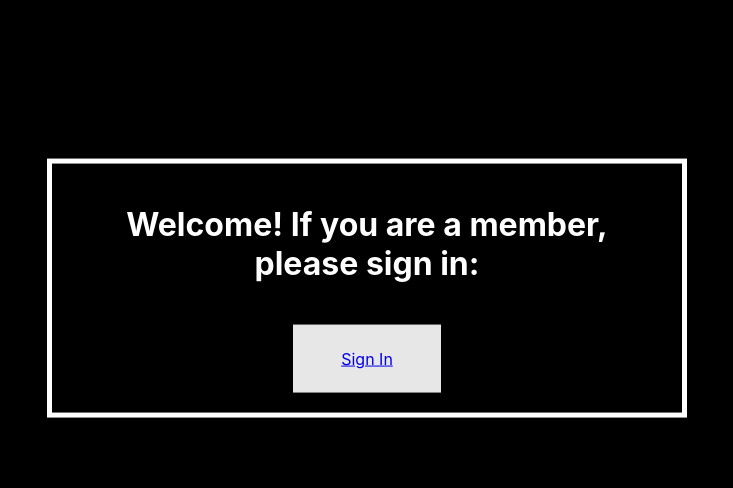
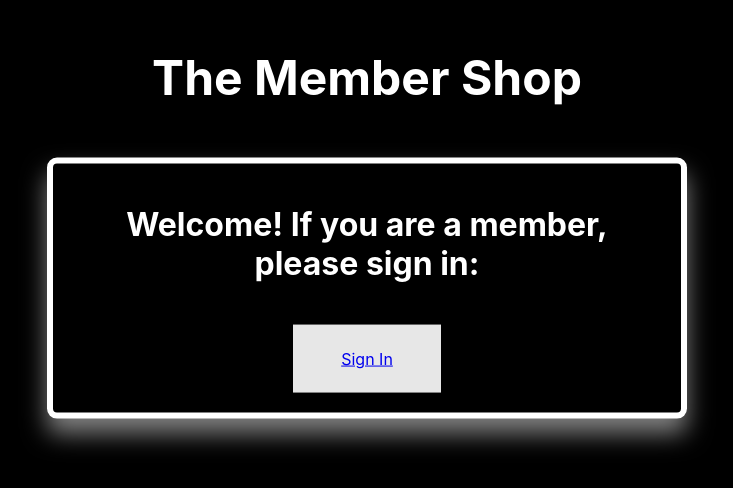
Before and after one commit to riannacastro/first-store-frontend, a React (Create React App) app: page / in a window 1280 px wide. Shown: the part 112-600 px from the top of the page, without its empty margins (273-1006 px from the left). Built offline with nearby package versions, Linux system fonts and the light colour scheme.

Commit message:
fixed homepage css

```diff
--- a/src/App.js
+++ b/src/App.js
@@ -1,15 +1,15 @@
 import './css/App.css';
 import { Switch, Route } from 'react-router-dom';
-import HomePage from './components/HomePage';
 import ItemsContainer from './components/items/ItemsContainer';
 import Login from './components/user/Signin';
+import HomePageContainer from './home/HomePageContainer';
 
 
 function App() {
   return (
     <div className="App">
       <Switch>
-        <Route exact path="/" component={HomePage}/>
+        <Route exact path="/" component={HomePageContainer}/>
         <Route path="/items" component={ItemsContainer} />
         <Route path="/signin" component={Login} />
       </Switch>
--- a/src/components/HomePage.js
+++ /dev/null
@@ -1,15 +0,0 @@
-import React, { Component } from 'react'
-import { Link } from 'react-router-dom'
-import '../css/HomePage.css'
-
-export default class HomePage extends Component {
-    render() {
-        return (
-            <div className='header'>
-                <h1>Welcome! If you are a member, please sign in:</h1>
-                < br />
-                <Link id="signin-btn" to="/signin">Sign In</Link>
-            </div>
-        )
-    }
-}
--- a/src/components/items/ItemsContainer.js
+++ b/src/components/items/ItemsContainer.js
@@ -1,10 +1,11 @@
 import React, { Component } from 'react'
 import NavBar from '../NavBar'
+import '../../css/Default.css'
 
 export default class ItemsContainer extends Component {
     render() {
         return (
-            <div>
+            <div className='main-body'>
                 <NavBar />
               <h1>All Items</h1>
             </div>
--- a/src/css/HomePage.css
+++ b/src/css/HomePage.css
@@ -2,13 +2,23 @@ body {
     background-color: black;
 }
 
-.header {
+.homepage-cont {
+    color: white;
+    padding-top: 10%;
+    font-size: 18pt;
+}
+
+.homepage-card {
+    background-color: black;
     color: white;
     position: absolute;
     left: 50%;
     top: 50%;
     transform: translate(-50%, -50%);
-    border: 5px solid #ffffff;
+    border: 6px solid #ffffff;
+    border-radius: 10px;
+    box-sizing: border-box;
+    box-shadow: 0 15px 25px gray;
     padding: 20px;
 }
 
--- /dev/null
+++ b/src/home/HomePageCard.js
@@ -0,0 +1,15 @@
+import React, { Component } from 'react'
+import { Link } from 'react-router-dom'
+import '../css/HomePage.css'
+
+export default class HomePageCard extends Component {
+    render() {
+        return (
+                <div className='homepage-card'>
+                    <h1>Welcome! If you are a member, please sign in:</h1>
+                    < br />
+                    <Link id="signin-btn" to="/signin">Sign In</Link>
+                </div>
+        )
+    }
+}
--- /dev/null
+++ b/src/home/HomePageContainer.js
@@ -0,0 +1,16 @@
+import React, { Component } from 'react'
+import HomePageCard from './HomePageCard'
+import '.././css/HomePage.css'
+
+export default class HomePageContainer extends Component {
+    render() {
+        return (
+            <div>
+                <div className='homepage-cont'>
+                    <h1>The Member Shop</h1>
+                </div>
+                <HomePageCard />
+            </div>
+        )
+    }
+}
```
Also changed, not shown: src/css/Default.css (added).
